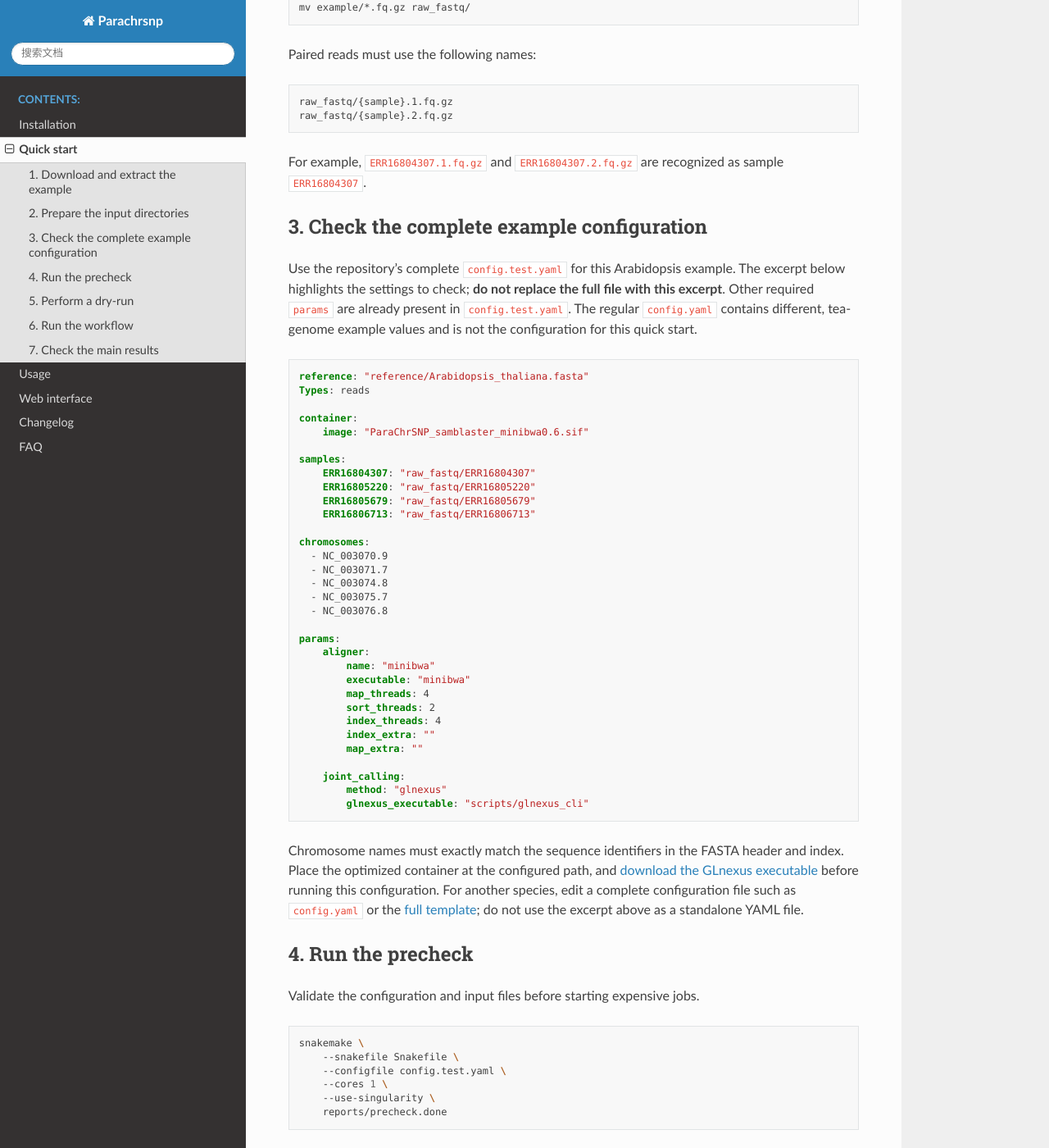
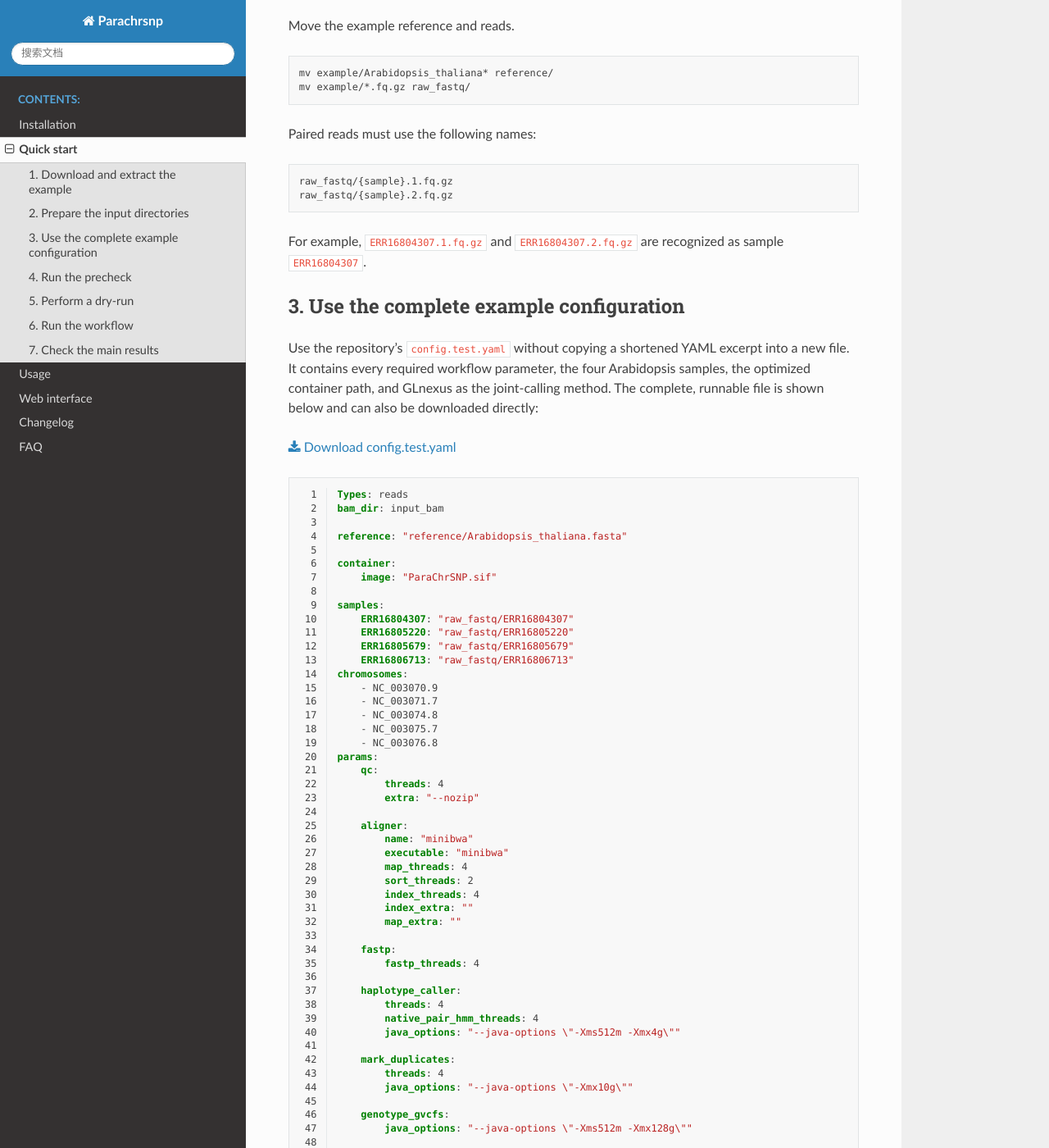
Before and after one commit to majssssa/ParaChrSNP, a Sphinx documentation site: the page built from source/quick_start/index.md, in a window 1280 px wide and 1400 px high, scrolled down 943 px. Shown: the whole window at 82% size. Built offline with Sphinx 7.4.7 and the Read the Docs theme 3.1.0, drawn with Linux system fonts in a browser that asks for light colours; some of the changed text lies outside the part shown.

Commit message:
Make quick start configuration directly usable

````diff
--- a/source/quick_start/index.md
+++ b/source/quick_start/index.md
@@ -1,7 +1,13 @@
 # Quick start
 
-This page runs the bundled Arabidopsis example through input checking and the
-complete ParaChrSNP workflow.
+This page runs the Arabidopsis example through input checking and the complete
+ParaChrSNP workflow. Start in the root of a cloned ParaChrSNP repository, with
+Snakemake and Singularity/Apptainer installed. Download the current
+`ParaChrSNP.sif` image as described in [Installation](../installation/index.md)
+and place it in the repository root; it is not included in the Git repository.
+An older local file with the same name may lack samblaster, so verify the
+program versions using the Installation instructions before running. The
+GLnexus executable is downloaded in step 3 below.
 
 ## 1. Download and extract the example
 
@@ -49,56 +55,37 @@ raw_fastq/{sample}.2.fq.gz
 For example, `ERR16804307.1.fq.gz` and `ERR16804307.2.fq.gz` are recognized as
 sample `ERR16804307`.
 
-## 3. Check the complete example configuration
+## 3. Use the complete example configuration
 
-Use the repository's complete `config.test.yaml` for this Arabidopsis example.
-The excerpt below highlights the settings to check; **do not replace the full
-file with this excerpt**. Other required `params` are already present in
-`config.test.yaml`. The regular `config.yaml` contains different, tea-genome
-example values and is not the configuration for this quick start.
+Use the repository's `config.test.yaml` without copying a shortened YAML
+excerpt into a new file. It contains every required workflow parameter, the
+four Arabidopsis samples, the optimized container path, and GLnexus as the
+joint-calling method. The complete, runnable file is shown below and can also
+be downloaded directly:
 
-```yaml
-reference: "reference/Arabidopsis_thaliana.fasta"
-Types: reads
+{download}`Download config.test.yaml <../../config.test.yaml>`
 
-container:
-    image: "ParaChrSNP_samblaster_minibwa0.6.sif"
-
-samples:
-    ERR16804307: "raw_fastq/ERR16804307"
-    ERR16805220: "raw_fastq/ERR16805220"
-    ERR16805679: "raw_fastq/ERR16805679"
-    ERR16806713: "raw_fastq/ERR16806713"
-
-chromosomes:
-  - NC_003070.9
-  - NC_003071.7
-  - NC_003074.8
-  - NC_003075.7
-  - NC_003076.8
-
-params:
-    aligner:
-        name: "minibwa"
-        executable: "minibwa"
-        map_threads: 4
-        sort_threads: 2
-        index_threads: 4
-        index_extra: ""
-        map_extra: ""
-
-    joint_calling:
-        method: "glnexus"
-        glnexus_executable: "scripts/glnexus_cli"
+```{literalinclude} ../../config.test.yaml
+:language: yaml
+:linenos:
 ```
 
-Chromosome names must exactly match the sequence identifiers in the FASTA
-header and index. Place the optimized container at the configured path, and
-[download the GLnexus executable](../installation/index.md)
-before running this configuration. For another species, edit a complete
-configuration file such as `config.yaml` or the
-[full template](../usage/index.md); do not use
-the excerpt above as a standalone YAML file.
+The regular `config.yaml` contains tea-genome example values and must not be
+used for this Arabidopsis quick start. For another species, edit a complete
+configuration file such as `config.yaml` or the [full template](../usage/index.md).
+Chromosome names must exactly match the reference FASTA headers.
+
+Download GLnexus v1.4.1 to the path configured in `config.test.yaml` and make
+it executable.
+
+```bash
+wget -O scripts/glnexus_cli https://github.com/dnanexus-rnd/GLnexus/releases/download/v1.4.1/glnexus_cli
+chmod +x scripts/glnexus_cli
+
+# wget: Download the official GLnexus v1.4.1 release binary.
+# -O scripts/glnexus_cli: Save it at the executable path in config.test.yaml.
+# chmod +x: Allow the downloaded binary to run.
+```
 
 ## 4. Run the precheck
 
````
Also changed, not shown: config.test.yaml (+1 -1 lines).
